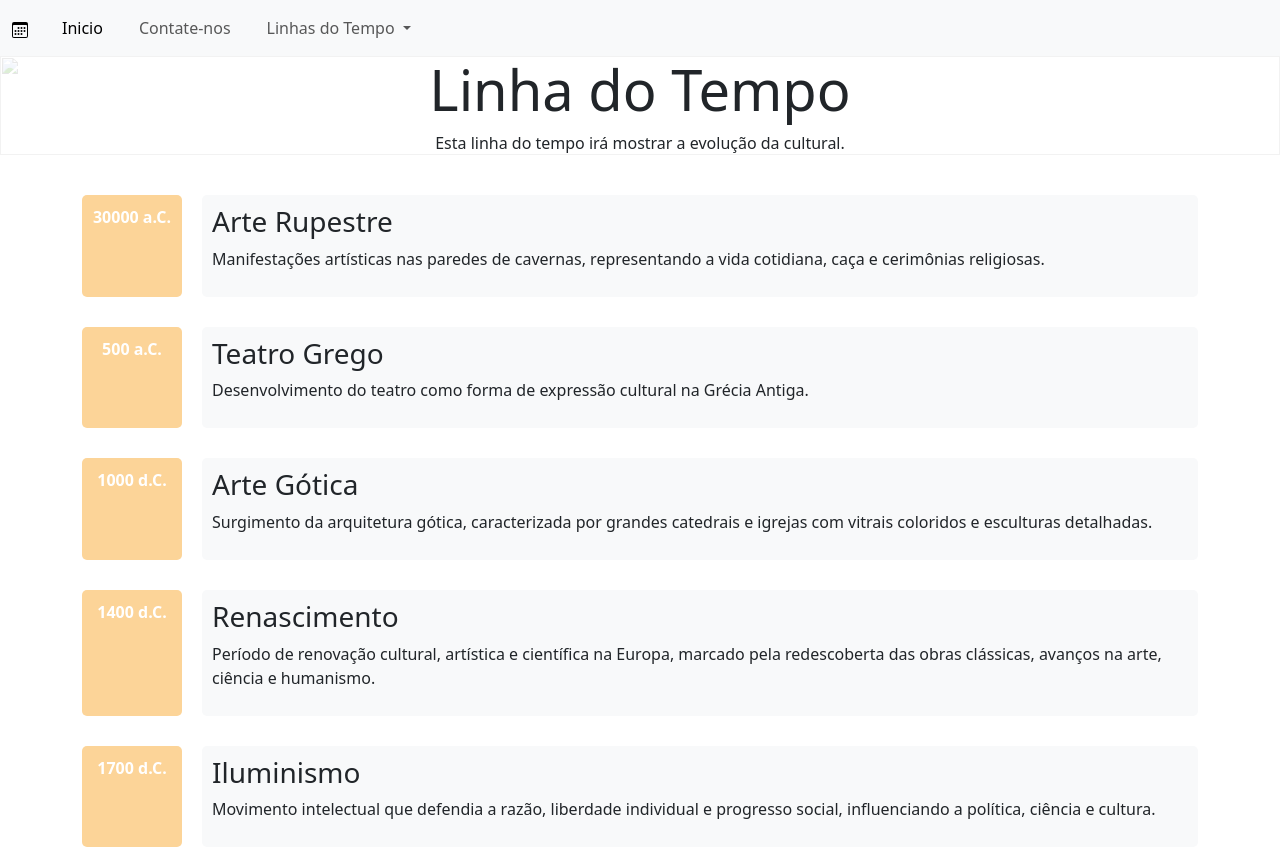
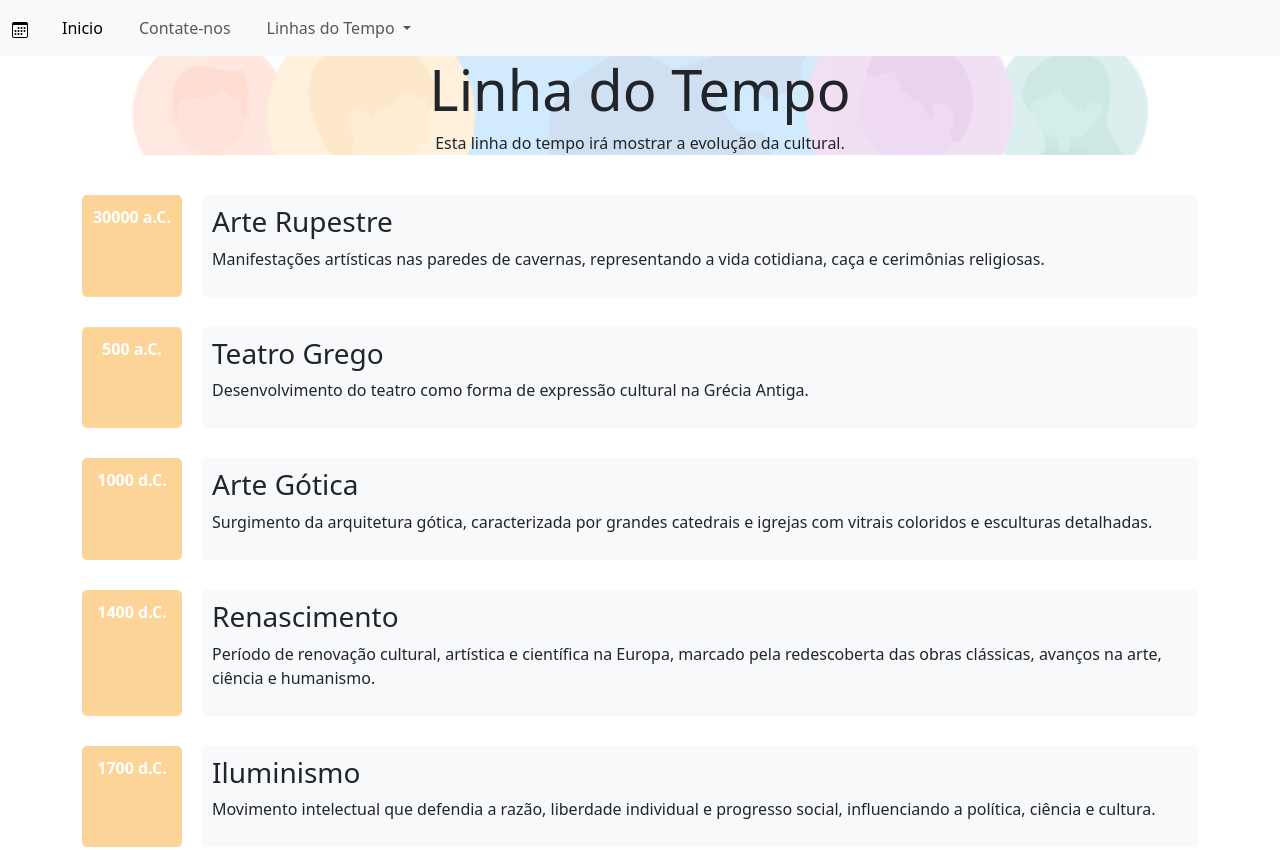
Before and after one commit to geissybastoss/LinhaDoTempo, a plain HTML site: page pages/cultural.html in a window 1280 px wide. Shown: the top 850 px of the page. Drawn offline with nearby package versions, Linux system fonts and the light colour scheme; a script that the page names is missing.

Commit message:
atualização10

```diff
--- a/pages/cultural.html
+++ b/pages/cultural.html
@@ -48,7 +48,7 @@
           </nav>
 
         <div class="jumbotron jumbotron-fluid text-center" id="timeline-section">
-            <img src="..../assets/images/cultural.webp" alt="" class="background-image">
+            <img src="../assets/images/cultural.webp" alt="" class="background-image">
             <div class="container" id="content-container">
                 <h1 class="display-4">Linha do Tempo</h1>
                 <p>Esta linha do tempo irá mostrar a evolução da cultural.</p>
```
